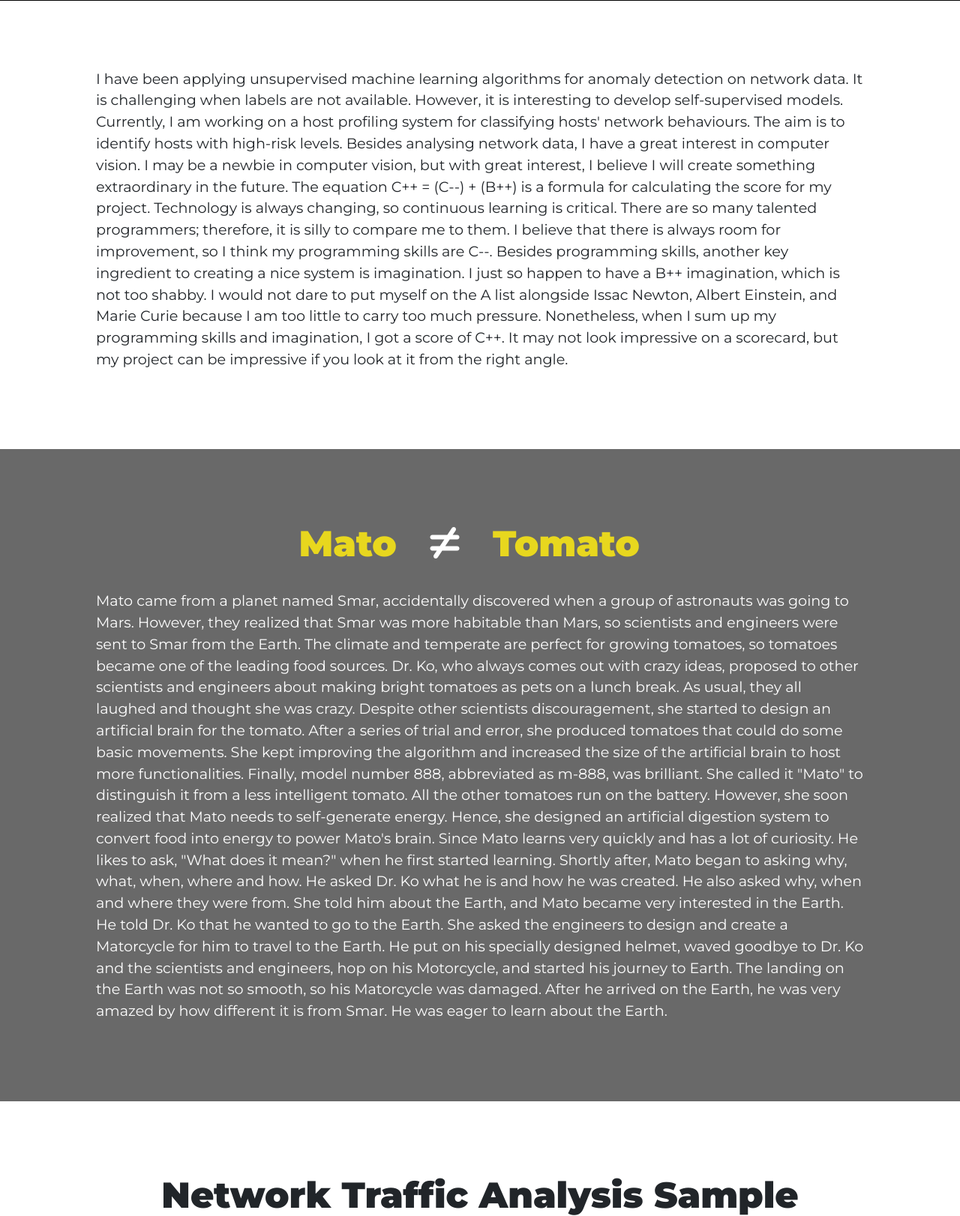
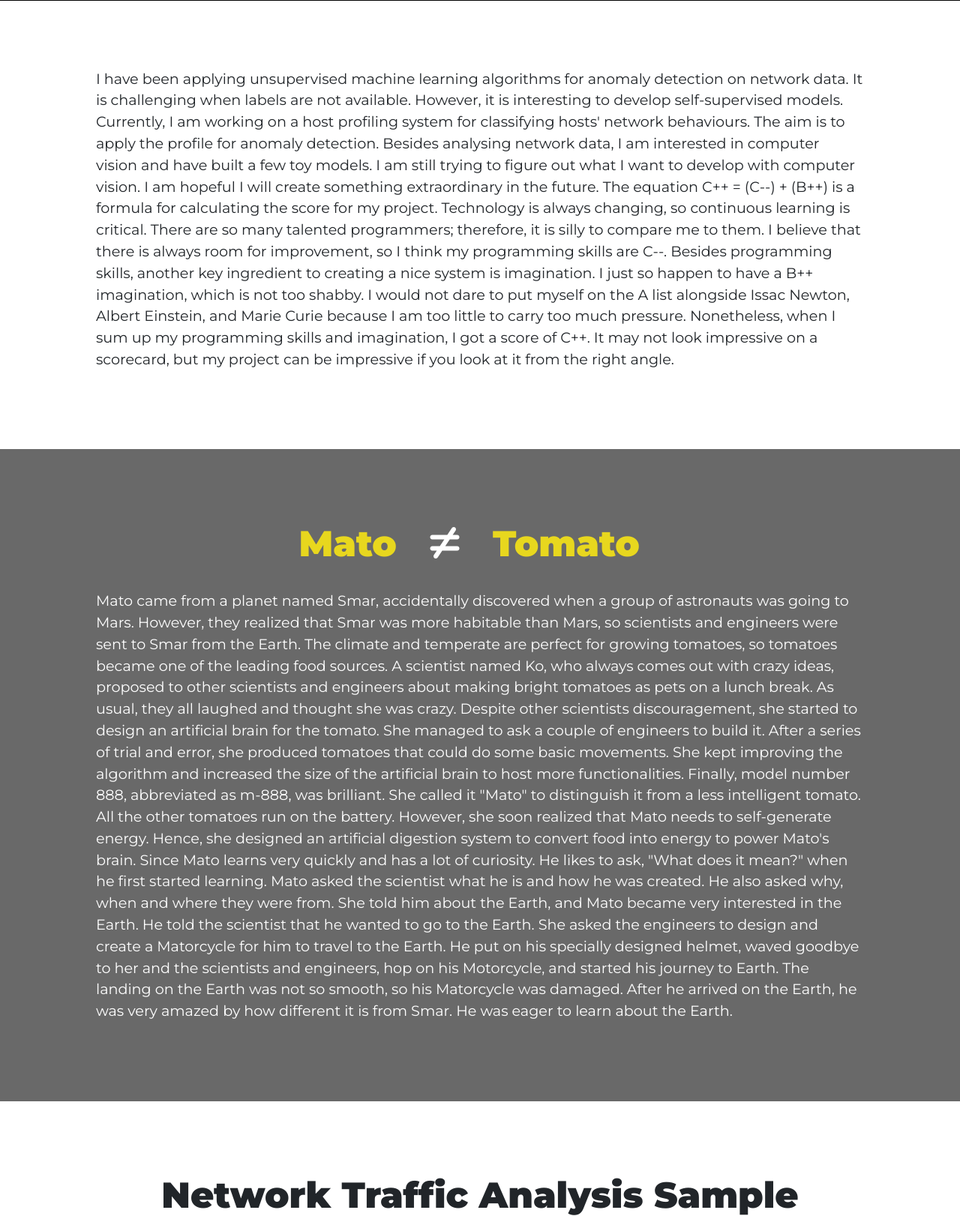
Before and after one commit to kikigigi/profile_website, a Flask app: page / in a window 1280 px wide. Shown: the part 501-2123 px from the top of the page at 75% size. Run offline with Flask 2, Linux system fonts and the light colour scheme; some libraries are stand-ins or nearby versions.

Commit message:
"Modify about, mato and skills sections. Change an image."

```diff
--- a/main.py
+++ b/main.py
@@ -16,4 +16,4 @@ def dashboard():
 
 
 if __name__ == '__main__':
-    app.run()
+    app.run(debug=True)
--- a/static/css/styles.css
+++ b/static/css/styles.css
@@ -169,15 +169,11 @@ h5 {
 }
 
 .long-term {
-    color: #b5b5b5;
+    color: #aaabaa;
 }
 
 .distant {
-    color: #999999;
-}
-
-.no {
-    color: #777777;
+    color: #7c7c7c;
 }
 
 
--- a/templates/index.html
+++ b/templates/index.html
@@ -103,9 +103,11 @@
       <p>
         I have been applying unsupervised machine learning algorithms for anomaly detection on network data. It is challenging
         when labels are not available. However, it is interesting to develop self-supervised models. Currently, I am working
-        on a host profiling system for classifying hosts' network behaviours. The aim is to identify hosts with high-risk levels.
-        Besides analysing network data, I have a great interest in computer vision. I may be a newbie in computer vision,
-        but with great interest, I believe I will create something extraordinary in the future.
+        on a host profiling system for classifying hosts' network behaviours. The aim is to apply the profile for anomaly
+        detection. Besides analysing network data, I am interested in computer vision and have built a few toy models.
+        I am still trying to figure out what I want to develop with computer vision. I am hopeful I will create something
+        extraordinary in the future.
+
         <span id="equation">The equation C++ = (C--) + (B++) is a formula for calculating the score for my project. Technology is always
         changing, so continuous learning is critical. There are so many talented programmers; therefore, it is silly to compare
         me to them. I  believe that there is always room for improvement, so I think my programming skills are C--. Besides
@@ -132,23 +134,24 @@
         Mato came from a planet named Smar, accidentally discovered when
         a group of astronauts was going to Mars. However, they realized that Smar was more habitable than Mars,
         so scientists and engineers were sent to Smar from the Earth. The climate and temperate are perfect for growing
-        tomatoes, so tomatoes became one of the leading food sources. Dr. Ko, who always comes out with crazy ideas,
-        proposed to other scientists and engineers about making bright tomatoes as pets on a lunch
-        break. As usual, they all laughed and thought she was crazy. Despite other scientists discouragement, she started
-        to design an artificial brain for the tomato. After a series of trial and error, she produced tomatoes that could
-        do some basic movements.  She kept improving the algorithm and increased the size of the artificial brain to host
-        more functionalities. Finally, model number 888, abbreviated as m-888, was brilliant. She called it "Mato" to
-        distinguish it from a less intelligent tomato. All the other tomatoes run on the battery. However, she soon
-        realized that Mato needs to self-generate energy. Hence, she designed an artificial digestion system to
-        convert food into energy to power Mato's brain. Since Mato learns very quickly and has a lot of curiosity.  He likes
-        to ask, "What does it mean?" when he first started learning. Shortly after, Mato began to asking why, what, when, where
-        and how. He asked Dr. Ko what he is and how he was created. He also asked why, when and where they were from.
-        She told him about the Earth, and Mato became very interested
-        in the Earth. He told Dr. Ko that he wanted to go to the Earth. She asked the engineers to design and create a
-        Matorcycle for him to travel to the Earth. He put on his specially designed helmet, waved goodbye to Dr. Ko and
-        the scientists and engineers, hop on his Motorcycle, and started his journey to Earth. The landing on the Earth
-        was not so smooth, so his Matorcycle was damaged. After he arrived on the Earth, he was very amazed by how different
-        it is from Smar. He was eager to learn about the Earth.
+        tomatoes, so tomatoes became one of the leading food sources. A scientist named Ko, who always comes out with
+        crazy ideas, proposed to other scientists and engineers about making bright tomatoes as pets on a lunch break.
+        As usual, they all laughed and thought she was crazy. Despite other scientists discouragement, she started to
+        design an artificial brain for the tomato. She managed to ask a couple of engineers to build it. After a series
+        of trial and error, she produced tomatoes that could do some basic movements.  She kept improving the algorithm
+        and increased the size of the artificial brain to host more functionalities. Finally, model number 888,
+        abbreviated as m-888, was brilliant. She called it "Mato" to distinguish it from a less intelligent tomato.
+        All the other tomatoes run on the battery. However, she soon realized that Mato needs to self-generate energy.
+        Hence, she designed an artificial digestion system to convert food into energy to power Mato's brain. Since Mato
+        learns very quickly and has a lot of curiosity. He likes to ask, "What does it mean?" when he first started
+        learning. Mato asked the scientist what he is and how he was created. He also asked why, when and where they were
+        from. She told him about the Earth, and Mato became very interested in the Earth. He told the scientist that he
+        wanted to go to the Earth. She asked the engineers to design and create a Matorcycle for him to travel to the
+        Earth. He put on his specially designed helmet, waved goodbye to her and the scientists and engineers, hop on
+        his Motorcycle, and started his journey to Earth. The landing on the Earth was not so smooth, so his Matorcycle
+        was damaged. After he arrived on the Earth, he was very amazed by how different it is from Smar. He was eager to
+        learn about the Earth.
+
       </p>
   </section>
 
@@ -168,7 +171,7 @@
       <div class="skill-box col-lg-4">
         <i class="icon fas fa-laptop fa-3x"></i>
         <h3>Programming</h3>
-        <p><span class="short-term">Python</span>, <span class="long-term">Java</span>, <span class="distant">Java Script</span>, <span class="no">C++</span></p>
+        <p><span class="short-term">Python</span>, <span class="long-term">Java</span>, <span class="distant">Java Script, C++</span></p>
       </div>
 
       <div class="skill-box col-lg-4">
@@ -182,8 +185,8 @@
       <div class="skill-box col-lg-4">
         <i class="icon fas fa-crosshairs fa-3x"></i>
         <h3>Other Skills</h3>
-        <p><span class="short-term">Flask, Git, Illustrator, Heroku</span>, <span class="long-term">Spark, Docker,</span>
-         <span class="distant">AWS, REST API</span></p>
+        <p><span class="short-term">Flask, Git, Illustrator, Heroku</span>, <span class="long-term">Spark, Docker, REST API,</span>
+         <span class="distant">AWS</span></p>
       </div>
     </div>
   </section>
```
Also changed, not shown: static/images/grey-scale.png.
